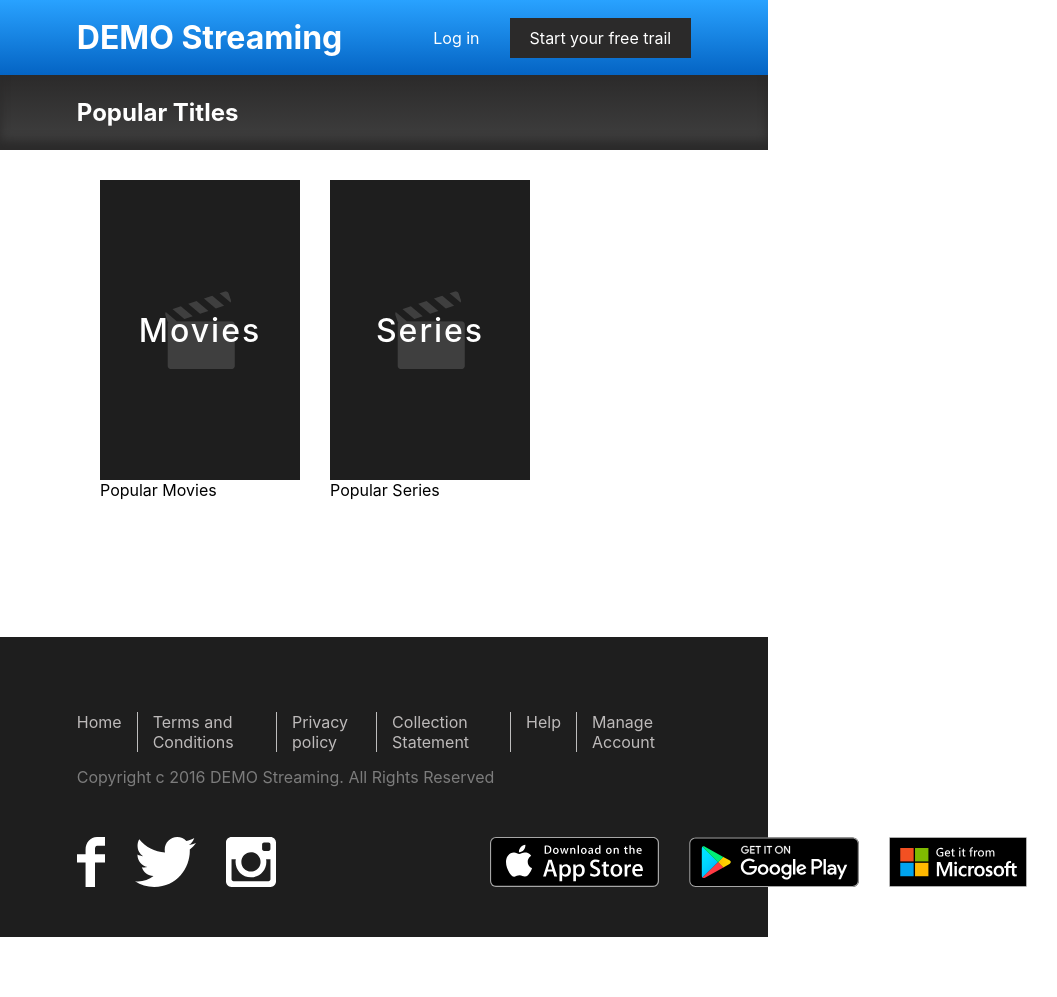
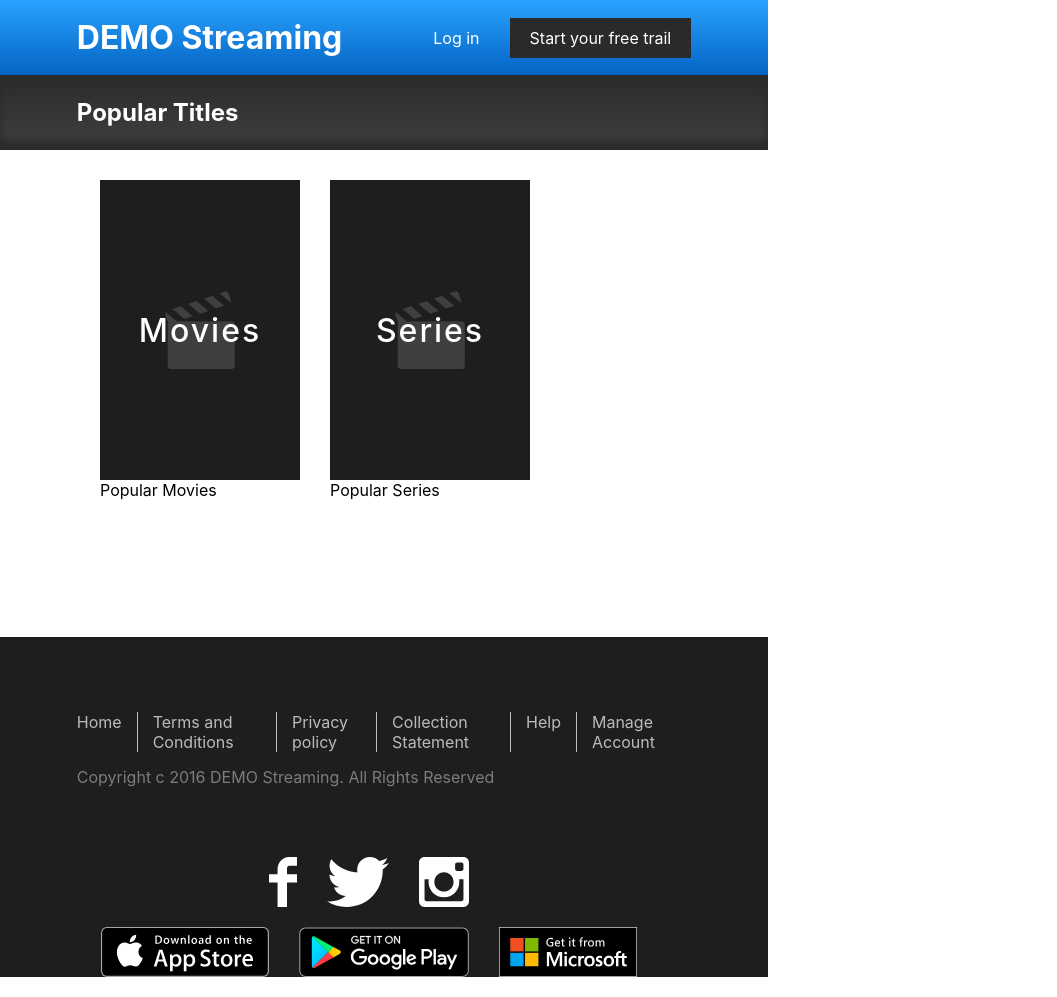
Before and after one commit to ScarfaceX73/Bitcot-fe, a React (Create React App) app: page / in a window 768 px wide. Shown: the whole page, 1057 px wide, since content can reach past the window. Before the commit the page ends 937 px from the top, so only its background shows below. Built offline with nearby package versions, Linux system fonts and the light colour scheme.

Commit message:
first commit

```diff
--- a/src/App.css
+++ b/src/App.css
@@ -13,7 +13,7 @@
 
 .footer {
   background-color: rgb(30, 30, 30);
-  height: 300px;
+
   color: #ffffff;
 }
 
@@ -101,7 +101,51 @@
 
 .grid-7-col {
   display: grid;
-  grid-template-columns: repeat(7, 1fr);
+  grid-template-columns: repeat(2, 1fr);
   row-gap: 30px;
   margin: 50px 5%;
 }
+
+@media screen and (min-width: 1200px) {
+  .grid-7-col {
+    grid-template-columns: repeat(7, 1fr);
+  }
+}
+
+@media screen and (min-width: 768px) and (max-width: 1199px) {
+  .grid-7-col {
+    grid-template-columns: repeat(4, 1fr);
+  }
+  .mobile-store {
+    display: block;
+  }
+  .social-media {
+    margin: 20px 0px;
+    display: flex;
+    justify-content: center;
+  }
+
+  .app-store {
+    margin: 20px 0px;
+    display: flex;
+    justify-content: center;
+  }
+}
+
+@media screen and (max-width: 767px) {
+  .free-trail {
+    display: none;
+  }
+  .unordered-list {
+    display: grid;
+    grid-template-columns: repeat(4, 1fr);
+  }
+  .footer {
+    height: fit-content;
+    display: flex;
+    flex-direction: column;
+  }
+  .mobile-store {
+    display: none;
+  }
+}
```
